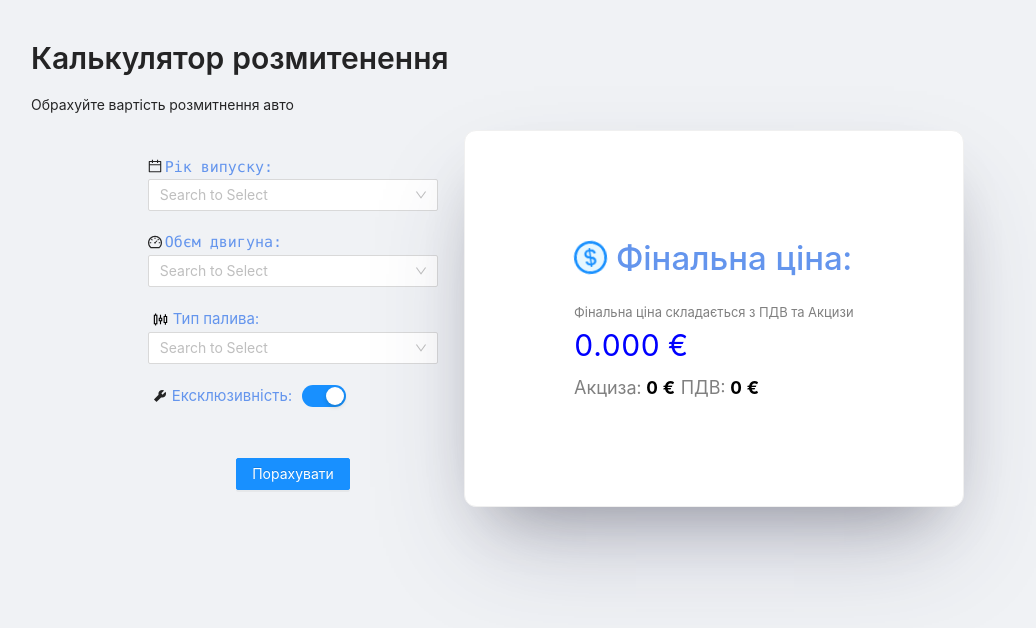
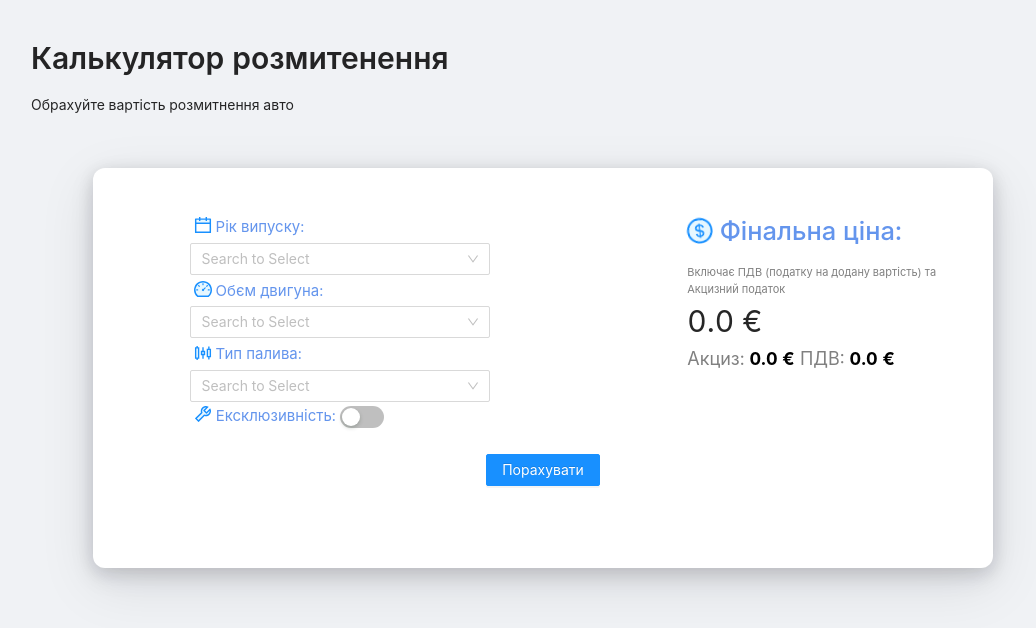
Before and after one commit to intercode-io/tax-calculator, a Next.js app: page / in a window 1280 px wide. Shown: the top 628 px of the page, without its empty margins (97-1133 px from the left). Built offline with nearby package versions, Linux system fonts and the light colour scheme.

Commit message:
add rounded number, rename words, rename final price sub-header, now icon the same color, and label aligned, also add card on all interface, exclusive default - false

```diff
--- a/pages/index.js
+++ b/pages/index.js
@@ -1,15 +1,15 @@
 import Head from 'next/head'
 import {useEffect, useState} from "react";
-import {Button, Card, Col, Row, Select, Switch} from "antd";
+import {Button, Col, Row, Select, Switch} from "antd";
 import {useInput} from "../hooks/useInput";
-import yearCoefficient from "../common/year-coefficient"
-import style from "../styles/Main.module.css"
+import yearCoefficient from "../common/year-coefficient";
+import style from "../styles/Main.module.css";
+import iconStyle from "../styles/Icon.module.css";
 import {
-    CalendarOutlined,
-    DashboardOutlined,
+    CalendarTwoTone, DashboardTwoTone,
     DollarCircleTwoTone,
-    SlidersOutlined,
-    ToolFilled,
+    SlidersTwoTone,
+    ToolTwoTone,
 } from "@ant-design/icons";
 
 
@@ -40,6 +40,7 @@ export default function Home() {
         }
         setYearArray(yearCarArray);
         setVolumeArray(volumeCarArray);
+        setIsExclusiveCar(false);
         // eslint-disable-next-line react-hooks/exhaustive-deps
     }, [])
 
@@ -68,15 +69,19 @@ export default function Home() {
             <Head>
                 <title>Калькулятор розмитнення</title>
             </Head>
-            <div className={style.firstMainBlock}>
-                <div style={{margin: "2%"}}>
-                    <Row justify="center" style={{marginBottom: 20}}>
-                        <Col span={24}>
-                            <CalendarOutlined/>
-                            <span className={style.inputText} style={{textAlign: "center"}}>Рік випуску{": "}</span>
+            <div style={{display: "flex", justifyContent: "center"}}>
+                <div className={style.cardStyle}>
+                    <div className={style.mainContentBlockCard}>
+                        <div className={style.cardGridStyle}>
+                            <Row justify="center" style={{marginBottom: 8}}>
+                                <Col span={19} style={{display: "flex", flexDirection: "column"}}>
+                                    <span className={style.inputText}>
+                                        <CalendarTwoTone className={iconStyle.iconStyle}/>
+                                        Рік випуску{": "}
+                                    </span>
                                     <Select
                                         showSearch
-                                style={{width: "100%"}}
+                                        style={{width: 300}}
                                         placeholder="Search to Select"
                                         optionFilterProp="children"
                                         filterOption={(input, option) =>
@@ -89,14 +94,15 @@ export default function Home() {
                                         ))}
                                     </Select>
                                 </Col>
-                    </Row>
-                    <Row justify="center" style={{marginBottom: 20}}>
-                        <Col span={24}>
-                            <DashboardOutlined/>
-                            <span className={style.inputText}>Обєм двигуна{": "}</span>
+                                <Col span={19} style={{display: "flex", flexDirection: "column"}}>
+                            <span className={style.inputText}>
+                                <DashboardTwoTone className={iconStyle.iconStyle}/>
+                                Обєм двигуна{": "}
+                            </span>
                                     <Select
                                         showSearch
-                                style={{width: "100%"}}
+                                        style={{width: 300}}
+
                                         placeholder="Search to Select"
                                         optionFilterProp="children"
                                         filterOption={(input, option) =>
@@ -109,16 +115,15 @@ export default function Home() {
                                         ))}
                                     </Select>
                                 </Col>
-                    </Row>
-                    <Row justify="center" style={{marginBottom: 20}}>
-                        <Col span={24}>
-                            <span className={style.selectText}>
-                                <SlidersOutlined style={{padding: "5px", color: "black"}}/>
+                                <Col span={19} style={{display: "flex", flexDirection: "column"}}>
+                            <span className={style.inputText}>
+                                <SlidersTwoTone className={iconStyle.iconStyle}/>
                                 Тип палива{": "}
                             </span>
                                     <Select
                                         showSearch
-                                style={{width: "100%"}}
+                                        style={{width: 300}}
+
                                         placeholder="Search to Select"
                                         optionFilterProp="children"
                                         filterOption={(input, option) =>
@@ -131,43 +136,41 @@ export default function Home() {
                                         <Select.Option value={0.5}>Гібрид</Select.Option>
                                     </Select>
                                 </Col>
-                    </Row>
-                    <Row justify="center" style={{marginBottom: 20}}>
-                        <Col span={24} style={{display: "flex", alignItems: "center"}}>
-                            <ToolFilled style={{padding: "5px"}}/>
-                            <span className={style.selectText} style={{paddingRight: "10px"}}>
+                                <Col span={19}>
+                                <span className={style.inputText}>
+                                <ToolTwoTone className={iconStyle.iconStyle}/>
                                 Ексклюзивність{": "}
+                                    <Switch defaultChecked={false} onChange={event => setIsExclusiveCar(event)}/>
                                 </span>
-                            <Switch defaultChecked onChange={event => setIsExclusiveCar(event)}/>
                                 </Col>
                             </Row>
-                    <Row justify="center" style={{marginTop: 50}}>
+                        </div>
+                        <div className={style.cardGridStyle}>
+                            <Row>
+                                <Col>
+                                    <h1 style={{color: "cornflowerblue"}}>
+                                        <DollarCircleTwoTone spin={true}/> Фінальна ціна:
+                                    </h1>
+                                    <div style={{fontSize: "11px", color: "gray"}}>
+                                        Включає ПДВ (податку на додану вартість) та Акцизний податок
+                                    </div>
+                                    <span style={{fontSize: "30px"}}> {finalPrice.toFixed(1)} €</span>
+                                </Col>
+                                <Col span={24}>
+                                <span style={{paddingRight: "2%", fontSize: "18px", color: "gray"}}>
+                                    Акциз: <b style={{color: "black"}}>{excise.toFixed(1)} €</b>
+                                </span>
+                                    <span style={{paddingRight: "2%", color: "gray", fontSize: "18px"}}>
+                                    ПДВ: <b style={{color: "black"}}>{PDV.toFixed(1)} €</b>
+                                </span>
+                                </Col>
+                            </Row>
+                        </div>
+                    </div>
+                    <Row justify="center">
                         <Button type="primary" style={{borderRadius: "2px"}} onClick={calculatePrice}>
                             <span>Порахувати</span>
                         </Button>
-                    </Row>
-                </div>
-                <div style={{display: "flex", justifyContent: "center"}}>
-                    <Row justify="center" style={{marginBottom: 8}}>
-                        <Card className={style.cardStyle}>
-                            <div>
-                                <h1 style={{color: "cornflowerblue"}}>
-                                    <DollarCircleTwoTone spin={true}/> Фінальна ціна:
-                                </h1>
-                                <div style={{fontSize: "13px", color: "gray"}}>Фінальна ціна складається з ПДВ та
-                                    Акцизи
-                                </div>
-                                <span style={{fontSize: "30px"}}> {finalPrice.toFixed(3)} €</span>
-                            </div>
-                            <div>
-                                <span style={{paddingRight: "2%", fontSize: "18px", color: "gray"}}>
-                                    Акциза: <b style={{color: "black"}}>{excise} €</b>
-                                </span>
-                                <span style={{paddingRight: "2%", color: "gray", fontSize: "18px"}}>
-                                    ПДВ: <b style={{color: "black"}}>{PDV} €</b>
-                                </span>
-                            </div>
-                        </Card>
                     </Row>
                 </div>
             </div>
--- /dev/null
+++ b/styles/Icon.module.css
@@ -0,0 +1,4 @@
+.iconStyle {
+    font-size: 18px;
+    margin-right: 1%;
+}
--- a/styles/Main.module.css
+++ b/styles/Main.module.css
@@ -1,31 +1,17 @@
-.firstMainBlock {
+.mainBlock {
     display: flex;
     justify-content: center;
+    align-items: center;
 }
 
 
 .inputText {
     color: cornflowerblue;
-    font-family: 'SFMono-Regular', Consolas, 'Liberation Mono', Menlo, Courier, monospace;
     padding: 1%;
     font-size: 15px;
     width: 100%;
 }
 
-.inputStyle {
-    width: 100%;
-    background: none;
-    border: none;
-    font-size: 20px;
-}
-
-.rangeInput {
-    -webkit-appearance: none;
-    width: 100%;
-    height: 2px;
-    background: lightblue;
-    border-radius: 12px;
-}
 
 .selectStyle {
     min-width: 100%;
@@ -39,49 +25,24 @@
     padding-left: 10%
 }
 
-.selectText {
-    color: cornflowerblue;
-    font-size: 15px;
-    display: flex;
-    align-items: center
-}
-
-.button {
-    width: 200px;
-    height: 30px;
-    background: #f3f0f1;
-    position: relative;
-    margin-bottom: 25px;
-    border-radius: 32px;
-    text-align: center;
-    cursor: pointer;
-    transition: all 0.1s ease-in-out;
-}
-
-.button:nth-child(1) {
-    box-shadow: -6px -6px 10px rgba(255, 255, 255, 0.8),
-    6px 6px 10px rgba(0, 0, 0, 0.2);
-    color: #6f6cde;
-}
-
-
-.button:active {
-    transform: scale(0.9);
-    transition: .1s;
-    opacity: 1;
-    box-shadow: inset -4px -4px 8px rgba(255, 255, 255, 0.5)
+.cardGridStyle {
+    margin: 2%;
 }
 
 
 .cardStyle {
-    color: blue;
-    min-width: 500px;
-    box-shadow: rgba(50, 50, 93, 0.25) 0 50px 100px -20px, rgba(0, 0, 0, 0.3) 0 30px 60px -30px;
+    margin: 3%;
+    max-width: 900px;
+    min-height: 400px;
     border-radius: 12px;
+    background-color: #ffffff;
+    box-shadow: rgba(17, 17, 26, 0.1) 0 4px 16px, rgba(17, 17, 26, 0.1) 0 8px 24px, rgba(17, 17, 26, 0.1) 0 16px 56px;
+    padding: 2%;
+    font-size: 17px;
+}
+
+.mainContentBlockCard {
     display: flex;
-    justify-content: center;
-    align-items: center;
-    font-size: 22px;
 }
 
 @media screen and (max-width: 768px) {
@@ -93,11 +54,15 @@
         font-size: 11px;
     }
 
-    .firstMainBlock {
-        flex-direction: column;
-    }
 
     .cardStyle {
         min-width: 250px;
     }
 }
+
+@media screen  and (max-width: 426px) {
+
+    .mainContentBlockCard {
+        flex-direction: column;
+    }
+}
```
Lines whose indentation alone changed are shown as unchanged.
